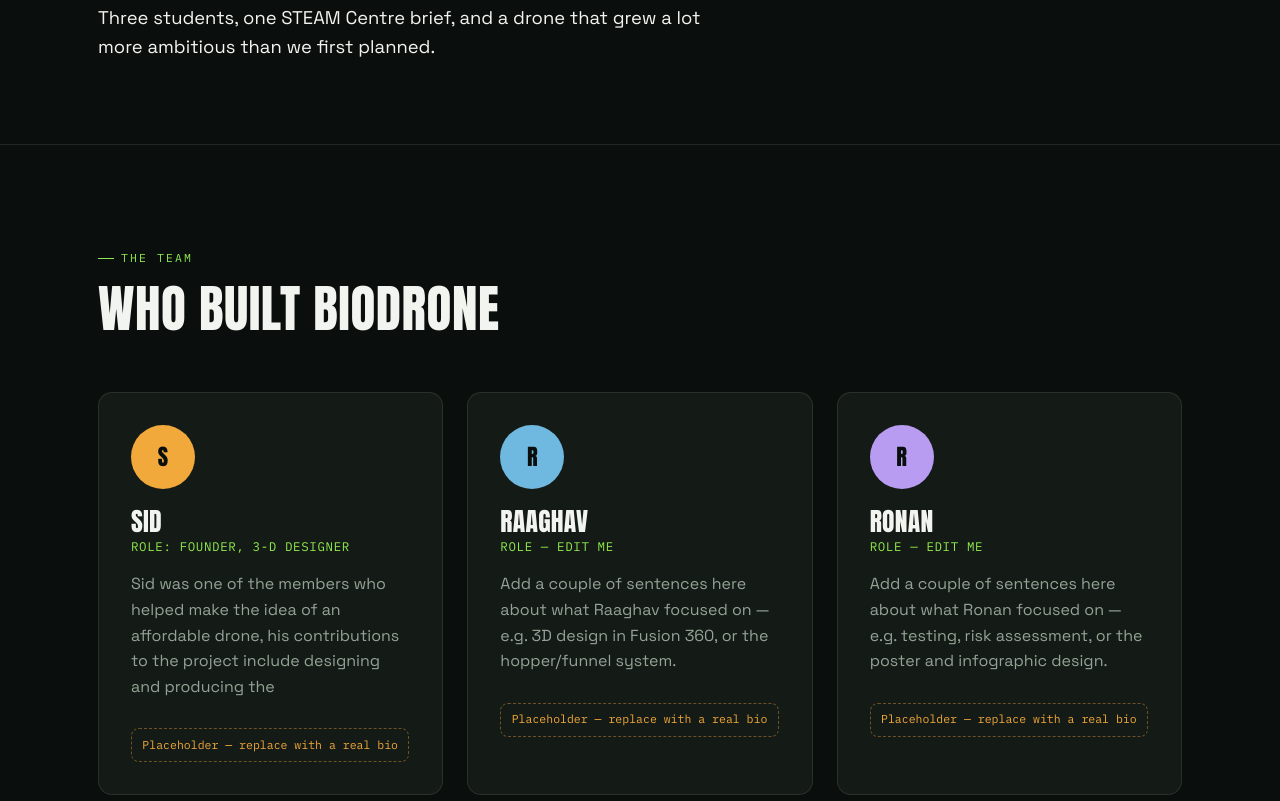
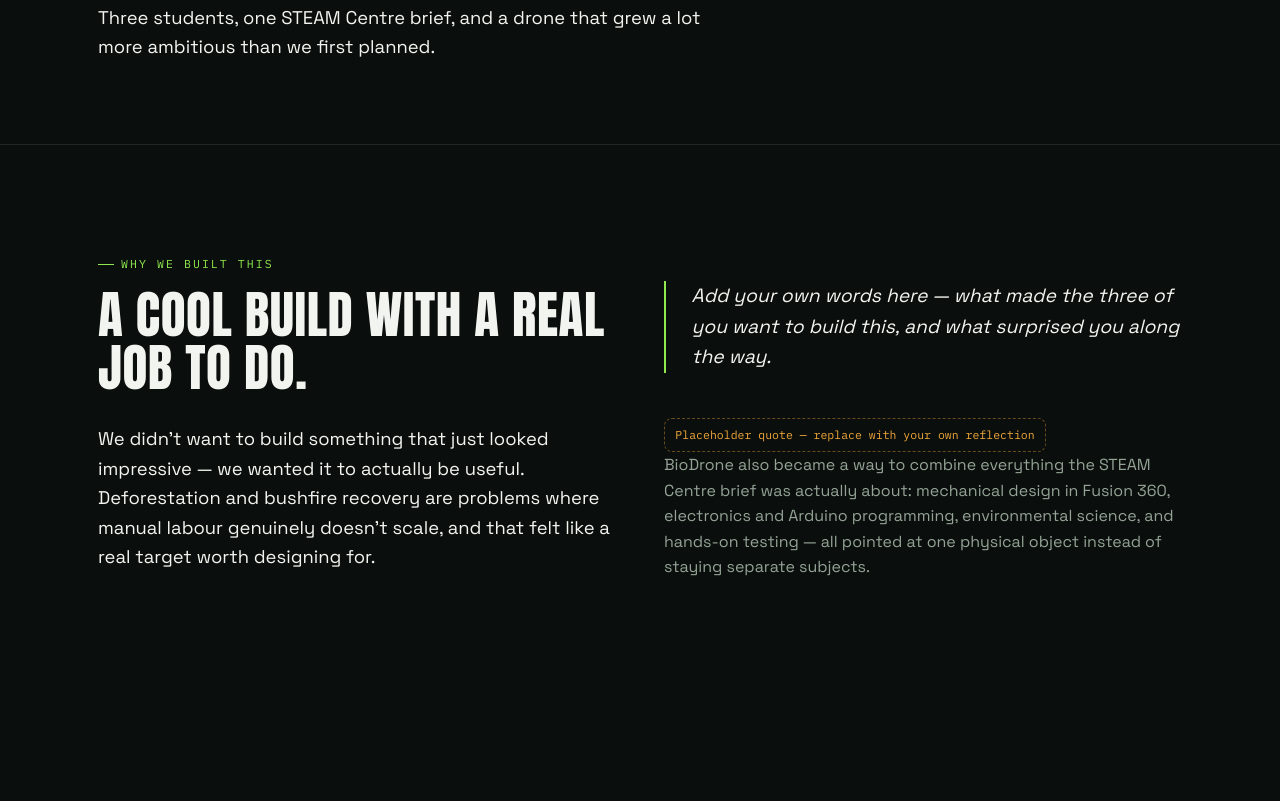
Before and after one commit to Gore-svg/projectbiodrone, a plain HTML site: page about.html in a window 1280 px wide. Shown: the part 295-1096 px from the top of the page. Drawn offline with Linux system fonts and the light colour scheme.

Commit message:
Update about.html

```diff
--- a/about.html
+++ b/about.html
@@ -35,39 +35,6 @@
     <p class="lede">Three students, one STEAM Centre brief, and a drone that grew a lot more ambitious than we first planned.</p>
   </div>
 </header>
-
-<!-- ============ TEAM ============ -->
-<section id="team">
-  <div class="container">
-    <div class="section-head reveal">
-      <div class="eyebrow">The team</div>
-      <h2>Who built BioDrone</h2>
-    </div>
-    <div class="team-grid reveal-stagger">
-      <div class="team-card">
-        <div class="avatar" style="background:var(--orange);">S</div>
-        <h3>Sid</h3>
-        <span class="role">Role: founder, 3-d designer</span>
-        <p>Sid was one of the members who helped make the idea of an affordable drone, his contributions to the project include designing and producing the </p>
-        <span class="edit-note">Placeholder — replace with a real bio</span>
-      </div>
-      <div class="team-card">
-        <div class="avatar" style="background:var(--blue);">R</div>
-        <h3>Raaghav</h3>
-        <span class="role">Role — edit me</span>
-        <p>Add a couple of sentences here about what Raaghav focused on — e.g. 3D design in Fusion 360, or the hopper/funnel system.</p>
-        <span class="edit-note">Placeholder — replace with a real bio</span>
-      </div>
-      <div class="team-card">
-        <div class="avatar" style="background:var(--purple);">R</div>
-        <h3>Ronan</h3>
-        <span class="role">Role — edit me</span>
-        <p>Add a couple of sentences here about what Ronan focused on — e.g. testing, risk assessment, or the poster and infographic design.</p>
-        <span class="edit-note">Placeholder — replace with a real bio</span>
-      </div>
-    </div>
-  </div>
-</section>
 
 <!-- ============ WHY ============ -->
 <section id="why">
```
